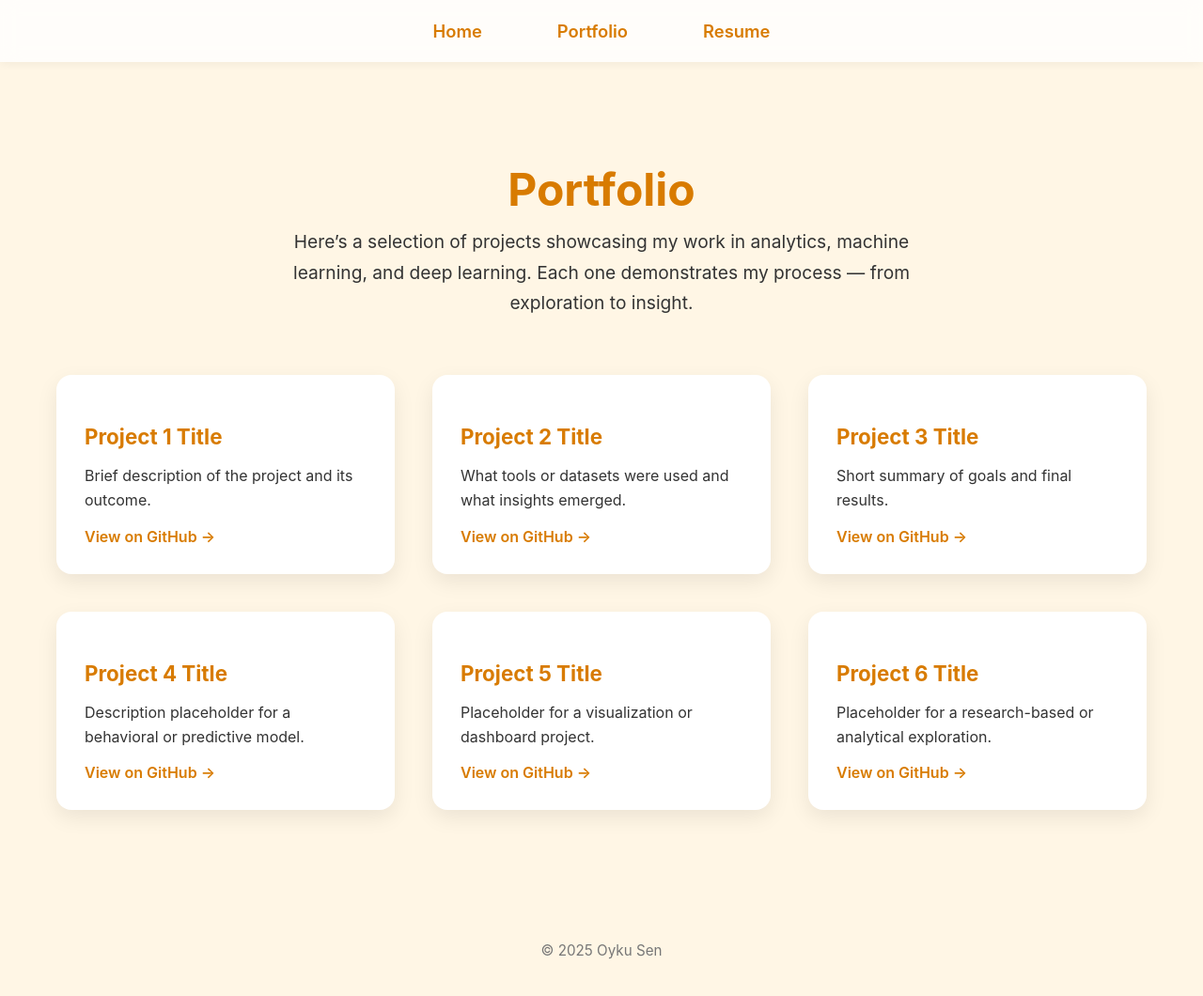
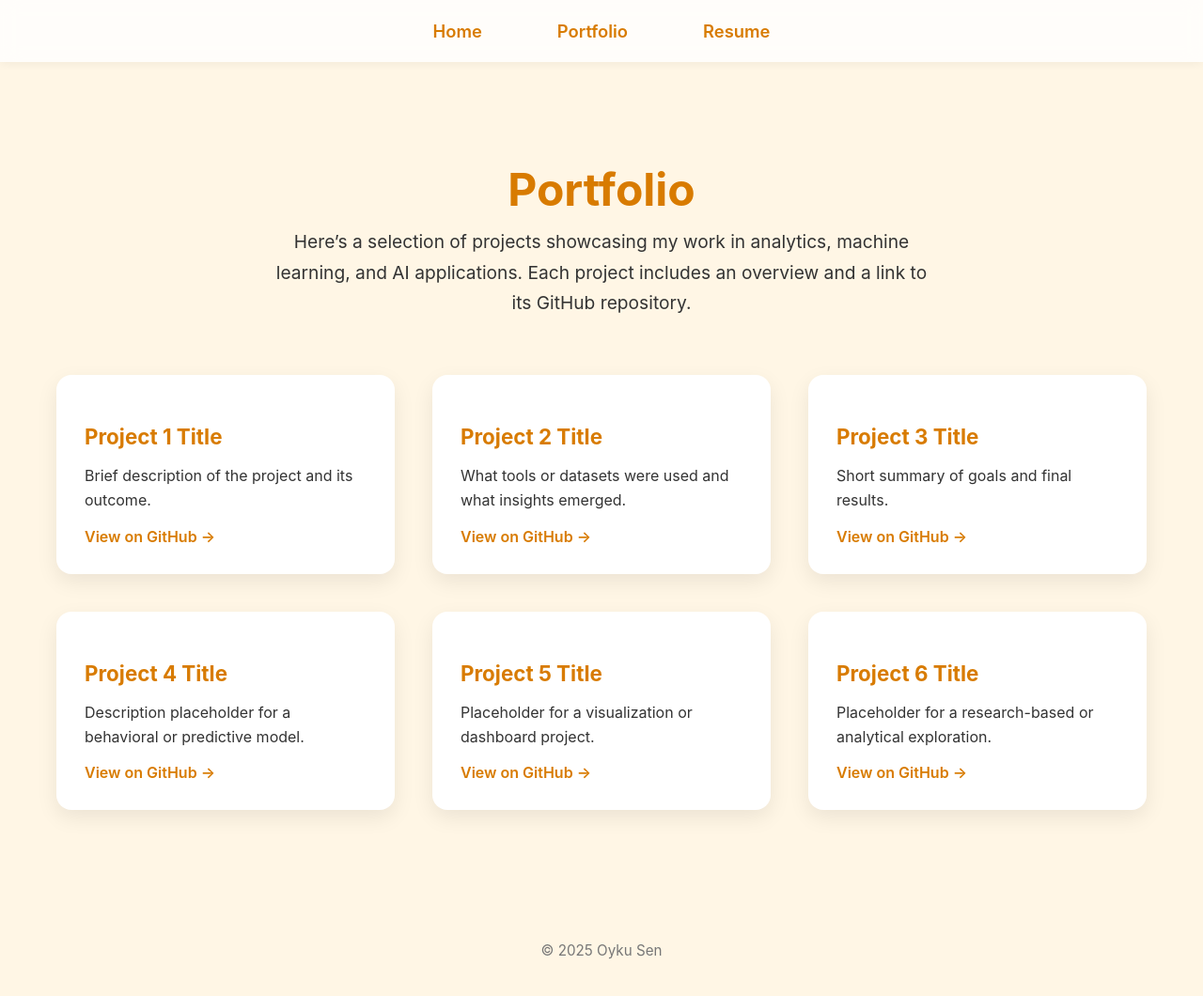
Before and after one commit to oykusen39/oykusen39.github.io, a Jekyll site: the page portfolio.html, which Jekyll copies as it is, in a window 1280 px wide and 1061 px high. Shown: the whole window at 94% size. Built offline with Jekyll 4.4.1, drawn with Linux system fonts in a browser that asks for light colours.

Commit message:
Update portfolio3.html

```diff
--- a/portfolio.html
+++ b/portfolio.html
@@ -143,8 +143,8 @@
   <!-- HEADER -->
   <header>
     <h1>Portfolio</h1>
-    <p>Here’s a selection of projects showcasing my work in analytics, machine learning, and deep learning.
-    Each one demonstrates my process — from exploration to insight.</p>
+    <p>Here’s a selection of projects showcasing my work in analytics, machine learning, and AI applications.
+    Each project includes an overview and a link to its GitHub repository.</p>
   </header>
 
   <!-- PROJECT GRID -->
```
